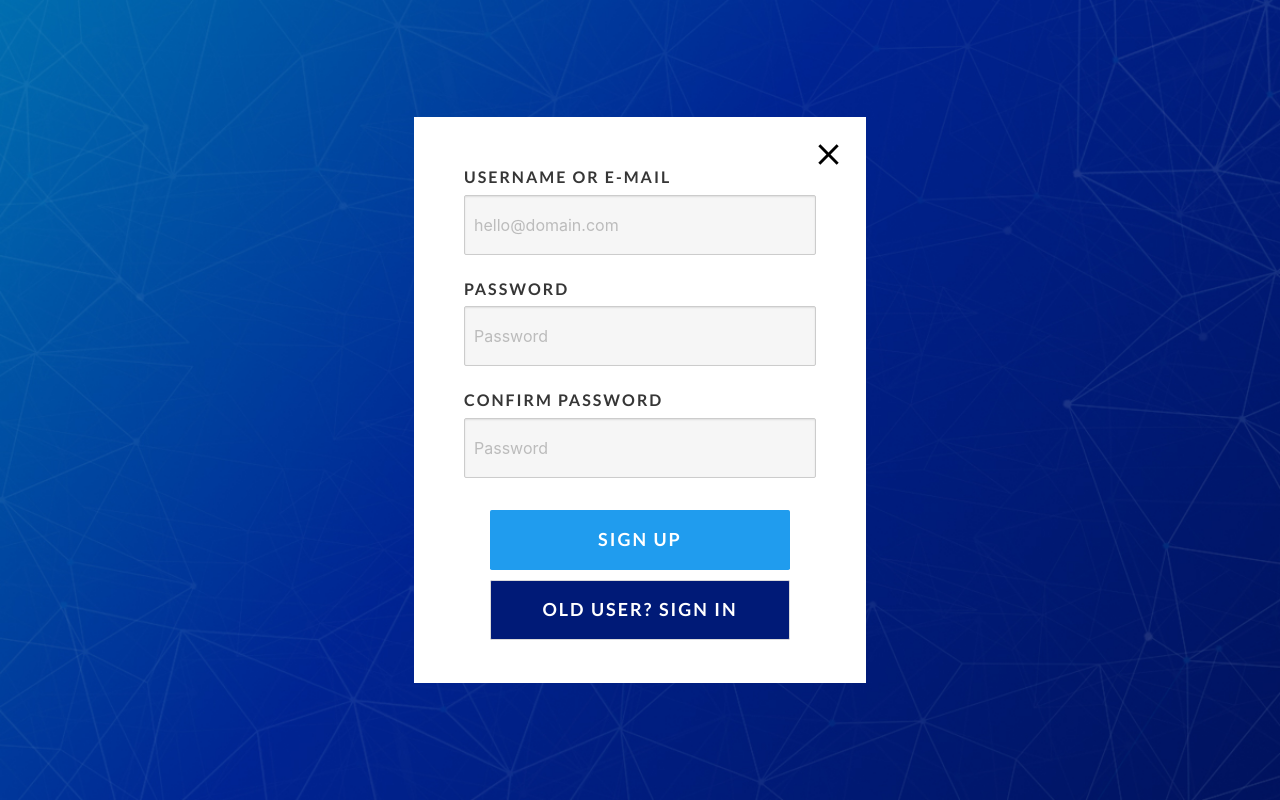
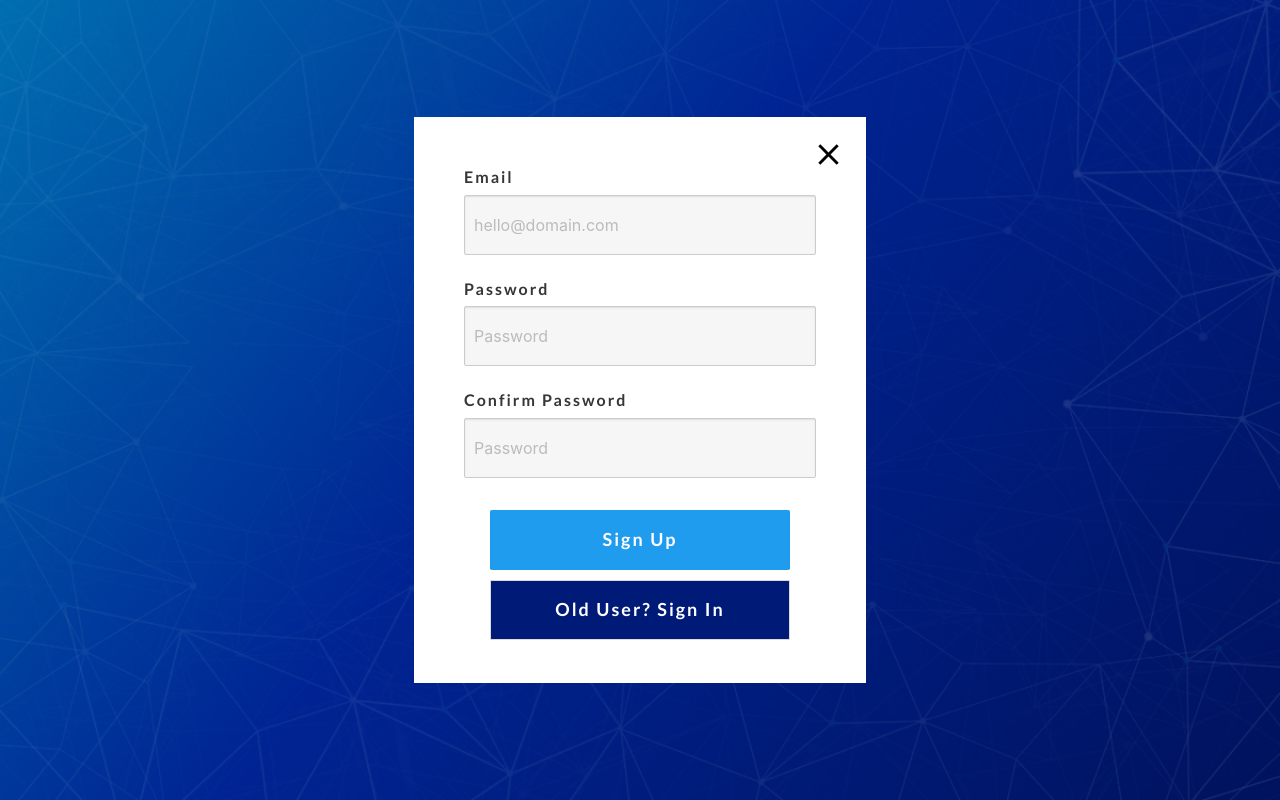
Before and after one commit to navdeepio/hackblockchain, a Flask app: template templates/login/sign-up.html in a window 1280 px wide. Run offline with Flask 2, Linux system fonts and the light colour scheme; the template is opened without the code that fills it, so the values that code supplies are empty.

Commit message:
sign in, signup pages working

```diff
--- a/app.py
+++ b/app.py
@@ -15,7 +15,7 @@ def index():
 @app.route('/user/login', methods=['GET', 'POST'])
 def user_login():
     if request.method == 'GET':
-        return render_template('login.html')
+        return render_template('login/sign-in.html')
     elif request.method == 'POST':
         print('login the user')
 
@@ -24,7 +24,7 @@ def user_login():
 @app.route('/user/new', methods=['GET', 'POST'])
 def create_user():
     if request.method == 'GET':
-        return render_template('signup.html')
+        return render_template('login/sign-up.html')
     elif request.method == 'POST':
         print('have to create the user now')
 
--- a/static/css/custom-access.css
+++ b/static/css/custom-access.css
@@ -59,29 +59,29 @@
 
 @font-face {
     font-family: 'BebasNeue';
-    src: url('/assets/fonts/BebasNeue Regular.ttf');
+    src: url('../fonts/BebasNeue Regular.ttf');
 }
 
 @font-face {
     font-family: 'BebasNeue';
-    src: url('/assets/fonts/BebasNeue Bold.ttf');
+    src: url('../fonts/BebasNeue Bold.ttf');
     font-weight: 500;
 }
 
 @font-face {
     font-family: 'Lato';
-    src: url('/assets/fonts/Lato-Regular.ttf');
+    src: url('../fonts/Lato-Regular.ttf');
 }
 
 @font-face {
     font-family: 'Lato';
-    src: url('/assets/fonts/Lato-Bold.ttf');
+    src: url('../fonts/Lato-Bold.ttf');
     font-weight: 500;
 }
 
 @font-face {
     font-family: 'Lato';
-    src: url('/assets/fonts/Lato-Light.ttf');
+    src: url('../fonts/Lato-Light.ttf');
     font-weight: 300;
 }
 
@@ -144,7 +144,7 @@ body {
 }
 
 .bg {
-    background: url("/assets/img/blockchain_bg.jpg");
+    background: url("../img/blockchain_bg.jpg");
     background-size: 100% 100%;
     background-attachment: fixed;
 }
--- a/templates/base.html
+++ b/templates/base.html
@@ -11,14 +11,17 @@
     {% block head %}
     <link rel="stylesheet" href="{{ url_for('static', filename='css/custom.css') }}">
     <meta name="description" content="Find blockchain related jobs around the world.">
-    <title>Blockchain | Latest Jobs</title>
+    <title>Hackblockchain | Latest Jobs</title>
     {% endblock %}
 
 </head>
 
-<body class="transition-fade">
+<body>
   {% block body %}
   {% endblock %}
+
+  <script src="{{ url_for('static', filename='js/jquery-3.3.1.min.js') }}"></script>
+  <script src="{{ url_for('static', filename='js/functions.js') }}"></script>
 </body>
 
 </html>
--- a/templates/index.html
+++ b/templates/index.html
@@ -156,6 +156,4 @@
 <!-- FOOTER JOB SECTION ENDS HERE -->
 <!-- ELEMENT-3 ENDS HERE -->
 
-<script src="{{ url_for('static', filename='js/jquery-3.3.1.min.js') }}"></script>
-<script src="{{ url_for('static', filename='js/functions.js') }}"></script>
 {% endblock %}
--- a/templates/login/sign-up.html
+++ b/templates/login/sign-up.html
@@ -1,18 +1,10 @@
-<!DOCTYPE html>
-<html>
+{% extends 'base.html' %}
+{% block head %}
+<link href="{{ url_for('static', filename='css/custom-access.css') }}" rel="stylesheet">
+<title>Hackblockchain | Sign Up</title>
+{% endblock %}
 
-<head>
-    <!-- ELEMENT 4 -->
-    <meta charset="utf-8">
-    <meta name="viewport" content="width=device-width,initial-scale=1.0,user-scalable=no">
-    <link href="/assets/css/bulma.css" rel="stylesheet">
-    <link href="/assets/css/custom-access.css" rel="stylesheet">
-    <!-- END OF ELEMENT 4 -->
-
-    <title>Blockchain | Sign Up</title>
-</head>
-
-<body>
+{% block body %}
 <!-- ELEMENT 5 SHARED WITH SIGN-IN.HTML// FORM ID IS UNIQUE-->
 <form id="signUpForm" action="/user/" method="post">
     <section class="bg hero is-fullheight">
@@ -20,32 +12,35 @@
             <div class="container pop-up">
                 <div class="columns is-multiline has-text-centered">
                     <a href="/" class="close">
-                            <img src="/assets/img/close.svg" alt="">
+                        <img src="{{ url_for('static',
+                        filename='img/close.svg')}}" alt="close">
                     </a>
 
                     <div class="column is-12 has-text-left">
-                            <h2 class="label">USERNAME OR E-MAIL</h2>
+                        <h2 class="label">Email</h2>
                         <input id="emailInput" name="username" class="input is-medium-desktop" type="text" placeholder="hello@domain.com">
                         <span id="emailInputHelp" class="help is-danger is-hidden">This email is invalid</span>
                     </div>
                     <div class="column is-12 has-text-left">
-                            <h2 class="label">PASSWORD</h2>
+                        <h2 class="label">Password</h2>
                         <input id="passwordInput" name="password" class="input is-medium-desktop" type="password" placeholder="Password">
                         <span id="passwordInputHelp" class="help is-danger is-hidden">Password must be 8 to 15 characters long and include at least one numeric digit</span>
                     </div>
                     <!-- ELEMENT 5a - UNIQUE CONFIRM PASSWORD -->
                     <div class="column is-12 has-text-left">
-                            <h2 class="label">CONFIRM PASSWORD</h2>
+                        <h2 class="label">Confirm Password</h2>
                         <input id="passwordMatch" class="input is-medium-desktop" type="password" placeholder="Password">
                         <span id="passwordMatchHelp" class="help is-danger is-hidden">Passwords do not match</span>
                     </div>
                     <!-- END OF ELEMENT 5a -->
                     <!-- ELEMENT 5c - SIGN UP BUTTONS-->
                     <div class="column is-12 is-condensed space">
-                            <input type="submit" class="button is-info" value="SIGN UP" />
+                        <input type="submit" class="button is-info" value="Sign
+                        Up" />
                     </div>
                     <div class="column is-12 is-condensed">
-                            <a href="/login/sign-in.html" class="button has-text-white dark-blue">OLD USER? SIGN IN</a>
+                        <a href="/login/sign-in.html" class="button
+                          has-text-white dark-blue">Old User? Sign In</a>
                     </div>
                     <!-- END OF ELEMENT 5C -->
                 </div>
@@ -54,9 +49,4 @@
     </section>
 </form>
 <!-- END OF ELEMENT 5 -->
-
-    <script src="/assets/js/jquery-3.3.1.min.js"></script>
-    <script src="/assets/js/functions.js"></script>
-</body>
-
-</html>
+{% endblock %}
```
Also changed, not shown: templates/login/sign-in.html (+15 -22 lines). Lines whose indentation alone changed are shown as unchanged.
